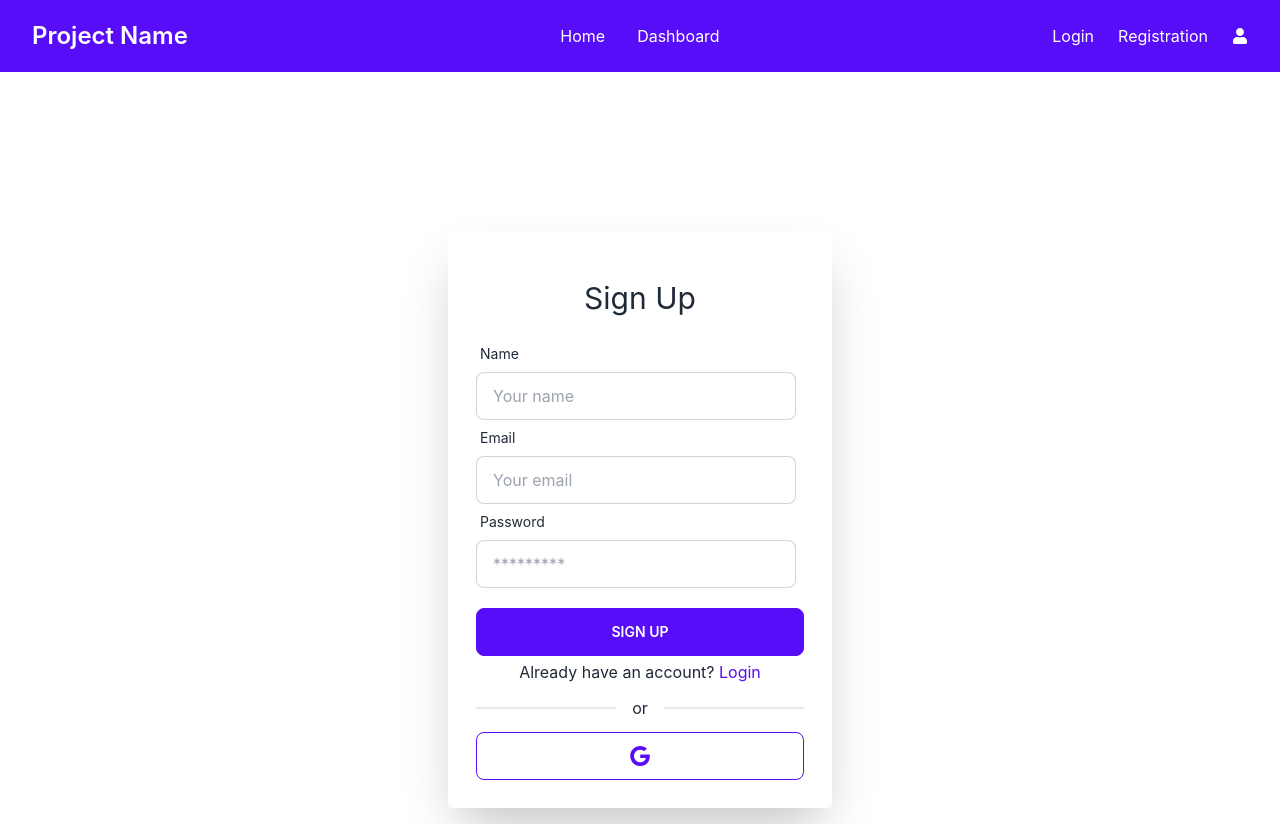
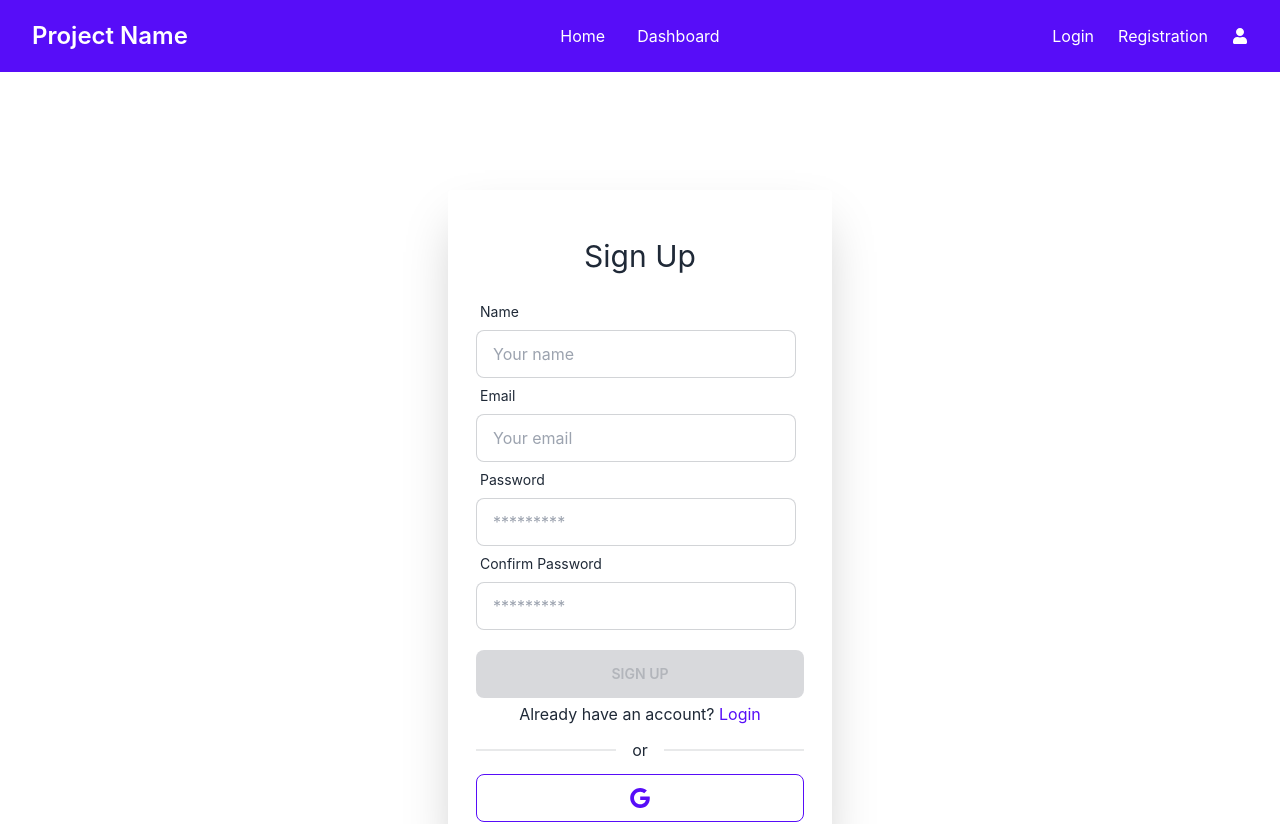
Before and after one commit to RayhanalKavey/JobPortal, a React (Create React App) app: page /registration in a window 1280 px wide. Shown: the top 824 px of the page. Built offline with nearby package versions, Linux system fonts and the light colour scheme.

Commit message:
Add thunk for authentication in auth slice and setup realtime password confirmation using react hook form.

```diff
--- a/src/features/auth/authSlice.js
+++ b/src/features/auth/authSlice.js
@@ -1,4 +1,7 @@
-import { createSlice } from "@reduxjs/toolkit";
+import { createAsyncThunk, createSlice } from "@reduxjs/toolkit";
+import { createUserWithEmailAndPassword } from "firebase/auth";
+import auth from "../../firebase/firebase.config";
+
 const initialState = {
   email: "",
   role: "",
@@ -6,8 +9,37 @@ const initialState = {
   isError: false,
   error: "",
 };
+
+const createUser = createAsyncThunk(
+  "auth/createUser",
+  async ({ email, password }) => {
+    const data = await createUserWithEmailAndPassword(auth, email, password);
+    return data;
+  }
+);
+
 const authSlice = createSlice({
   name: "auth",
   initialState,
+  extraReducers: (builder) => {
+    builder
+      ?.addCase(createUser.pending, (state) => {
+        state.isLoading = true;
+        state.isError = false;
+        state.error = "";
+      })
+      .addCase(createUser.fulfilled, (state, { payload }) => {
+        state.isLoading = false;
+        state.email = payload;
+        state.isError = false;
+        state.error = "";
+      })
+      .addCase(createUser.rejected, (state, action) => {
+        state.isLoading = false;
+        state.email = "";
+        state.isError = true;
+        state.error = action.error.message;
+      });
+  },
 });
 export default authSlice.reducer;
--- a/src/pages/authentication/Registration/Registration.js
+++ b/src/pages/authentication/Registration/Registration.js
@@ -1,5 +1,5 @@
-import React, { useState } from "react";
-import { useForm } from "react-hook-form";
+import React, { useEffect, useState } from "react";
+import { useForm, useWatch } from "react-hook-form";
 import { Link, useLocation, useNavigate } from "react-router-dom";
 import useTitle from "../../../hooks/useTitle/useTitle";
 
@@ -10,17 +10,32 @@ const Registration = () => {
     register,
     handleSubmit,
     reset,
+    control,
     formState: { errors },
   } = useForm();
+  const password = useWatch({ control, name: "password" });
+  const confirmPassword = useWatch({ control, name: "confirmPassword" });
   const [signUpError, setSignUpError] = useState("");
-
-  // Redirect user where they want to go
+  const [disabled, setDisabled] = useState(true);
+  console.log(password);
+  console.log(confirmPassword);
+  useEffect(() => {
+    if (
+      password !== undefined &&
+      password !== "" &&
+      confirmPassword !== undefined &&
+      confirmPassword !== "" &&
+      password === confirmPassword
+    ) {
+      setDisabled(false);
+    } else {
+      setDisabled(true);
+    }
+  }, [password, confirmPassword]);
+  // Redirect user
   // const navigate = useNavigate();
   // const location = useLocation();
   // const from = location.state?.from?.pathname || "/";
-
-  //image bb image hosting key
-  // const imageHostKey = process.env.REACT_APP_imagebb_key;
 
   // Handle Sign Up
   const handleSignUp = (data) => {
@@ -28,24 +43,6 @@ const Registration = () => {
     console.log(data);
     reset();
     setSignUpError("");
-    // const image = photoURL[0];
-    // const formData = new FormData();
-    // formData.append("image", image);
-
-    // /// send image to the dedicated image hosting server imgbb
-    // const url = `https://api.imgbb.com/1/upload?key=${imageHostKey}`;
-    // fetch(url, {
-    //   method: "POST",
-    //   body: formData,
-    // })
-    //   .then((res) => res.json())
-    //   .then((imgData) => {
-    //     if (imgData.success) {
-    //       const photoURL = imgData.data.url;
-    //       //Create user here after getting the image or if we want to create without image create outside of the blog
-    //       // //Create user with email and password enD
-    //     }
-    //   });
   };
 
   // ----------------------------///--------------------------------//
@@ -70,20 +67,6 @@ const Registration = () => {
             {/* erroR message */}
             {errors.name && (
               <p className="text-error mt-1"> {errors.name?.message}</p>
-            )}
-            {/* -------photoUrl----------- */}
-            {/* <label className="label">
-              <span className="label-text">Photo URL</span>
-            </label>
-            <input
-              type="file"
-              {...register("photoURL", { required: "Image is required !" })}
-              className="file-input text-primary  file-input-primary w-full max-w-xs"
-              placeholder="Your Photo"
-              accept="image/*"
-            /> */}
-            {errors.photoURL && (
-              <p className="text-error mt-1"> {errors.photoURL?.message}</p>
             )}
             {/*-------------email------------- */}
             <label className="label">
@@ -146,7 +129,8 @@ const Registration = () => {
                 required: "Password is required !",
                 minLength: {
                   value: 6,
-                  message: "Password must be 6 character or longer.",
+                  message:
+                    "Password must be 6 character, two uppercase and one special case letter.",
                 },
                 pattern: {
                   value: /(?=.*[A-Z].*[A-Z])(?=.*[!#@$%&? "])/,
@@ -163,12 +147,32 @@ const Registration = () => {
                 {errors.password?.message}
               </p>
             )}{" "}
+            {/*----Confirm Password----- */}
+            <label className="label">
+              <span className="label-text">Confirm Password</span>
+            </label>
+            <input
+              type="password"
+              {...register("confirmPassword", {
+                required: "Password confirmation is required !",
+              })}
+              className="input input-bordered w-full max-w-xs"
+              placeholder="*********"
+            />
+            {/* Show password erroRs */}
+            {errors.confirmPassword && (
+              <p className="text-error mt-1" role="alert">
+                {errors.confirmPassword?.message}
+              </p>
+            )}{" "}
+            {/*----Confirm Password end----- */}
           </div>
 
           <input
             className="btn btn-primary w-full mt-5 mb-1"
             type="submit"
             value="Sign Up"
+            disabled={disabled}
           />
           {signUpError && (
             <label className="label">
```
